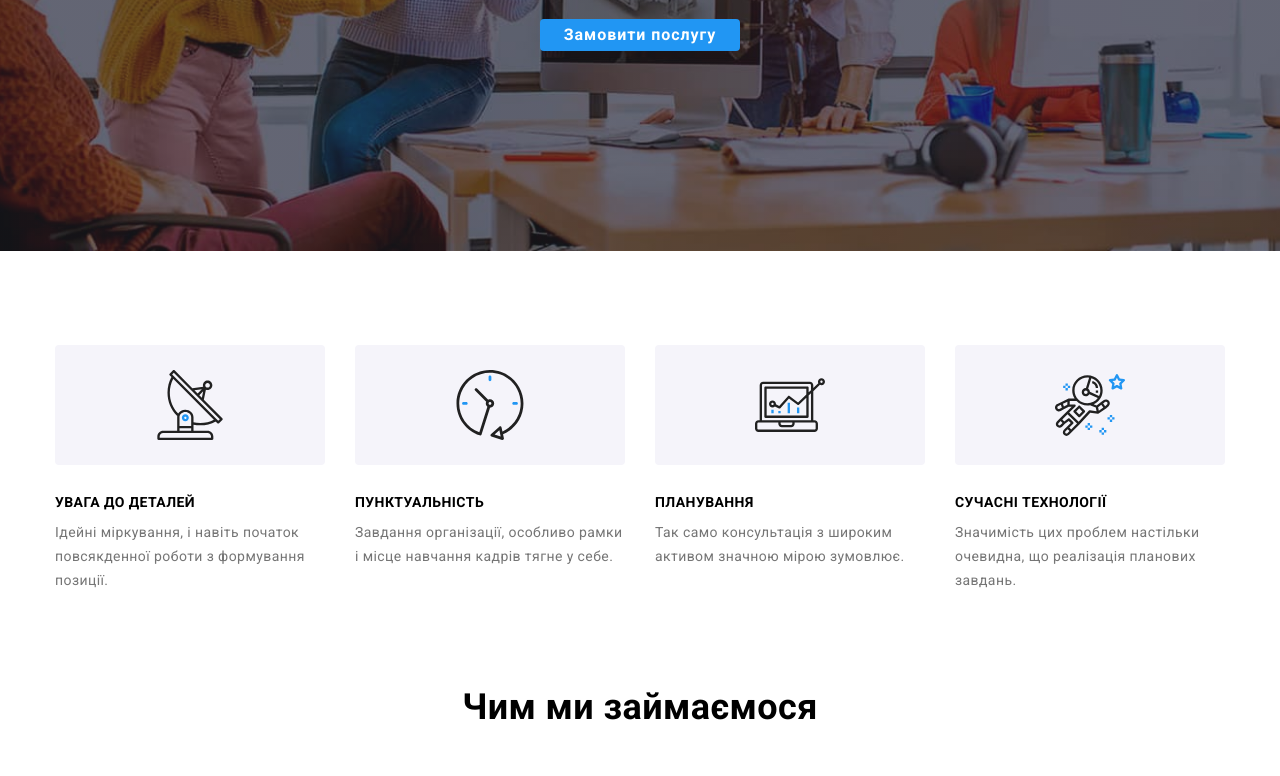
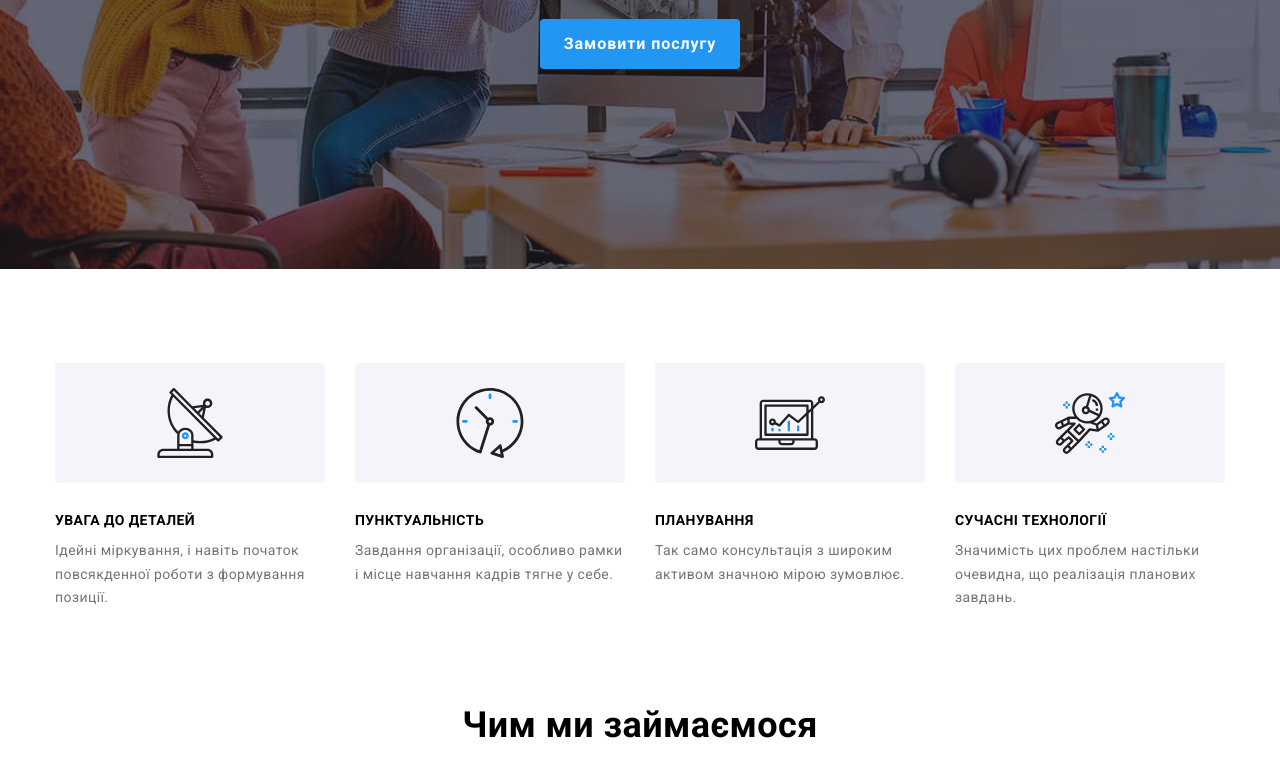
Before and after one commit to VitaliiHordiichuk/goit-markup-hw-08, a plain HTML site: page index.html in a window 1280 px wide. Shown: the part 412-1188 px from the top of the page. Drawn offline with nearby package versions, Linux system fonts and the light colour scheme.

Commit message:
паддинги на основную кнопку

```diff
--- a/sass/components/_head-nav.scss
+++ b/sass/components/_head-nav.scss
@@ -35,7 +35,7 @@
         top: 0;
         left: 0;
 
-        max-width: 480px;
+        width: 100vw;
 
                 background-color: $prinary-bgr-color;
     }
--- a/sass/components/_main-button.scss
+++ b/sass/components/_main-button.scss
@@ -1,4 +1,9 @@
 .button {
+    display: flex;
+        align-items: center;
+        justify-content: center;
+        margin-left: auto;
+        margin-right: auto;
     max-width: 200px;
     width: 100%;
     max-height: 50px;
@@ -13,6 +18,8 @@
     line-height: 1.88;
     letter-spacing: 0.06em;
     cursor: pointer;
+    padding: 24px 10px;
+    align-items: center;
     transition: background-color 250ms cubic-bezier(0.4, 0, 0.2, 1);
 
     &:hover,
@@ -29,6 +36,7 @@
 .footer__button {
     position: relative;
     display: flex;
+    justify-content: flex-start;
     align-items: center;
     padding: 10px 28px;
     box-shadow: 0px 4px 4px rgba(0, 0, 0, 0.15);
--- a/sass/components/_page-header.scss
+++ b/sass/components/_page-header.scss
@@ -1,4 +1,5 @@
 .header {
+    position: relative;
 
     border-bottom: 1px solid $frame-color;
 
@@ -11,7 +12,7 @@
 }
 
 .header__conteiner {
-    position: relative;
+
     display: flex;
     align-items: center;
     justify-content: space-between;
```
Also changed, not shown: css/main.css, css/main.min.css, 2 other files.
